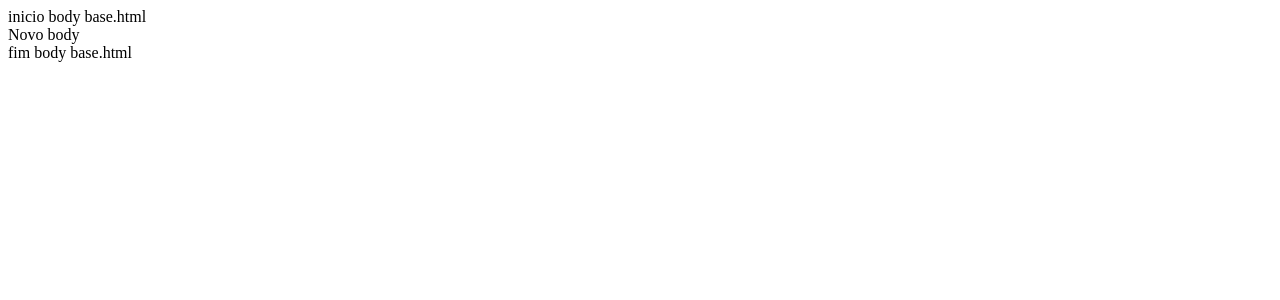
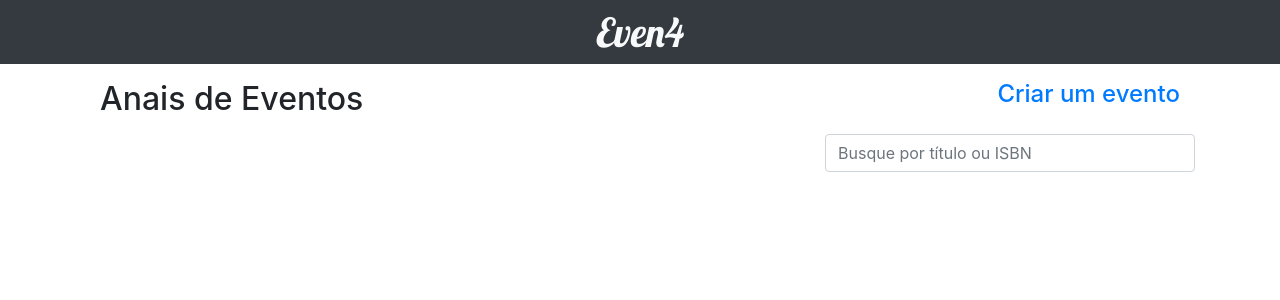
Before and after one commit to julianofischer/even4, a Django app: page / in a window 1280 px wide. Shown: the top 300 px of the page. Run offline with Django 3.2, Linux system fonts and the light colour scheme; data that the repository does not hold is empty; some libraries are stand-ins or nearby versions.

Commit message:
pagina home

```diff
--- a/anais/templates/anais/base.html
+++ b/anais/templates/anais/base.html
@@ -1,14 +1,37 @@
-<!DOCTYPE html>
-<html lang="pt-br">
-  <head>
-    <meta charset="utf-8">
-    <title>{% block title %} Título da página {% endblock %}</title>
-  </head>
-  <body>
-      inicio body base.html <br/>
-     {% block body %}
-       base.html <br/>
+<!doctype html>
+<html lang="en">
+<head>
+  {%  load staticfiles %}
+  <meta charset="utf-8">
+  <meta name="viewport" content="width=device-width, initial-scale=1, shrink-to-fit=no">
+  <title>Even4</title>
+  <!-- Bootstrap core CSS -->
+  <link rel="stylesheet" href="https://stackpath.bootstrapcdn.com/bootstrap/4.3.1/css/bootstrap.min.css" integrity="sha384-ggOyR0iXCbMQv3Xipma34MD+dH/1fQ784/j6cY/iJTQUOhcWr7x9JvoRxT2MZw1T" crossorigin="anonymous">
+  <link href="https://fonts.googleapis.com/css?family=Lobster" rel="stylesheet">
+</head>
+<body>
+  <header>
+      <div class="container-fluid bg-dark">
+          <a href='{% url 'home' %}'><h1 class="text-center text-light pt-2 pb-2" style="font-family: Lobster, cursive">Even4</h1></a>
+      </div>
+    </nav>
+  </header>
+
+  <main role="main">
+      <div class="container">
+        {% block content %}
+        {% endblock %}
+      </div>
+    </section>
+  </main>
+
+  <footer class="text-muted">
+     {% block footer %}
      {% endblock %}
-     fim body base.html
-  </body>
+  </footer>
+  <script src="https://code.jquery.com/jquery-3.3.1.slim.min.js" integrity="sha384-q8i/X+965DzO0rT7abK41JStQIAqVgRVzpbzo5smXKp4YfRvH+8abtTE1Pi6jizo" crossorigin="anonymous"></script>
+  <script>window.jQuery || document.write('<script src="/docs/4.3/assets/js/vendor/jquery-slim.min.js"><\/script>')</script><script src="/docs/4.3/dist/js/bootstrap.bundle.min.js" integrity="sha384-xrRywqdh3PHs8keKZN+8zzc5TX0GRTLCcmivcbNJWm2rs5C8PRhcEn3czEjhAO9o" crossorigin="anonymous"></script></body>
+  <script src="https://code.jquery.com/jquery-3.3.1.slim.min.js" integrity="sha384-q8i/X+965DzO0rT7abK41JStQIAqVgRVzpbzo5smXKp4YfRvH+8abtTE1Pi6jizo" crossorigin="anonymous"></script>
+  <script src="https://cdnjs.cloudflare.com/ajax/libs/popper.js/1.14.7/umd/popper.min.js" integrity="sha384-UO2eT0CpHqdSJQ6hJty5KVphtPhzWj9WO1clHTMGa3JDZwrnQq4sF86dIHNDz0W1" crossorigin="anonymous"></script>
+  <script src="https://stackpath.bootstrapcdn.com/bootstrap/4.3.1/js/bootstrap.min.js" integrity="sha384-JjSmVgyd0p3pXB1rRibZUAYoIIy6OrQ6VrjIEaFf/nJGzIxFDsf4x0xIM+B07jRM" crossorigin="anonymous"></script>
 </html>
--- a/anais/templates/anais/home.html
+++ b/anais/templates/anais/home.html
@@ -4,6 +4,55 @@
 Página Home
 {% endblock %}
 
-{% block body %}
-Novo body <br/>
+{% block content %}
+<div class="d-flex justify-content-between container pt-2 pb-2">
+  <h2>Anais de Eventos</h2>
+  <h4 class="text-primary">Criar um evento</h4>
+</div>
+
+  <div class="d-flex flex-row-reverse pb-3">
+    <input type="text" class="form-control col-sm-4" placeholder="Busque por título ou ISBN">
+  </div>
+
+<div class="containter">
+  <div class="row">
+    {% for evento in eventos %}
+    <div class="col-md-4">
+      <div class="card mb-4 shadow-sm">
+        <img src="{{ evento.icone.url }}"class="card-img-top" alt="Imagem referente ao evento.">
+        <div class="card-body">
+          <hr/>
+          <h6>{{ evento.titulo }}</h6>
+          <p class="card-text text-muted">{{ evento.local }}</p>
+        </div>
+      </div>
+    </div>
+    {% endfor %}
+  </div>
+</div>
+
+<div class="d-flex justify-content-center">
+  <!-- <nav aria-label="Page navigation example">
+  <ul class="pagination">
+    <li class="page-item"><a class="page-link" href="#">Previous</a></li>
+    <li class="page-item"><a class="page-link" href="#">1</a></li>
+    <li class="page-item"><a class="page-link" href="#">2</a></li>
+    <li class="page-item"><a class="page-link" href="#">3</a></li>
+    <li class="page-item"><a class="page-link" href="#">Next</a></li>
+  </ul>
+</nav> -->
+
+  <nav aria-label="Page navigation example">
+  <ul class="pagination">
+      {% if eventos.has_previous %}
+          <li class="page-item"><a class="page-link" href="?page=1">Primeira</a></li>
+          <li class="page-item"><a class="page-link" href="?page={{ events.previous_page_number }}">Anterior</a></li>
+      {% endif %}
+      {% if eventos.has_next %}
+          <li class="page-item"><a class="page-link" href="?page={{ eventos.next_page_number }}">Próxima</a></li>
+          <li class="page-item"><a class="page-link" href="?page={{ eventos.paginator.num_pages }}">Última</a></li>
+      {% endif %}
+  </ul>
+  </nav>
+</div>
 {% endblock %}
--- a/anais/views.py
+++ b/anais/views.py
@@ -1,8 +1,14 @@
 from django.shortcuts import render
+from django.core.paginator import Paginator
+from .models import Evento
 
 # Create your views here.
 # home (eventos)
 # evento (details)
 # trabalhos (trabalhos details)
 def home(request):
-    return render(request, 'anais/home.html')
+    eventos = Evento.objects.all()
+    paginator = Paginator(eventos, 9)
+    page = request.GET.get('page')
+    eventos = paginator.get_page(page)
+    return render(request, 'anais/home.html', {'eventos':eventos})
--- a/even4/urls.py
+++ b/even4/urls.py
@@ -15,8 +15,12 @@ Including another URLconf
 """
 from django.contrib import admin
 from django.urls import path, include
+from django.conf.urls.static import static
+from django.conf import settings
 
 urlpatterns = [
     path('admin/', admin.site.urls),
     path('', include('anais.urls'))
 ]
+
+urlpatterns += static(settings.MEDIA_URL, document_root=settings.MEDIA_ROOT)
```
Also changed, not shown: anais/models.py (+5 -2 lines), anais/migrations/0002_auto_20190424_1957.py (added).
